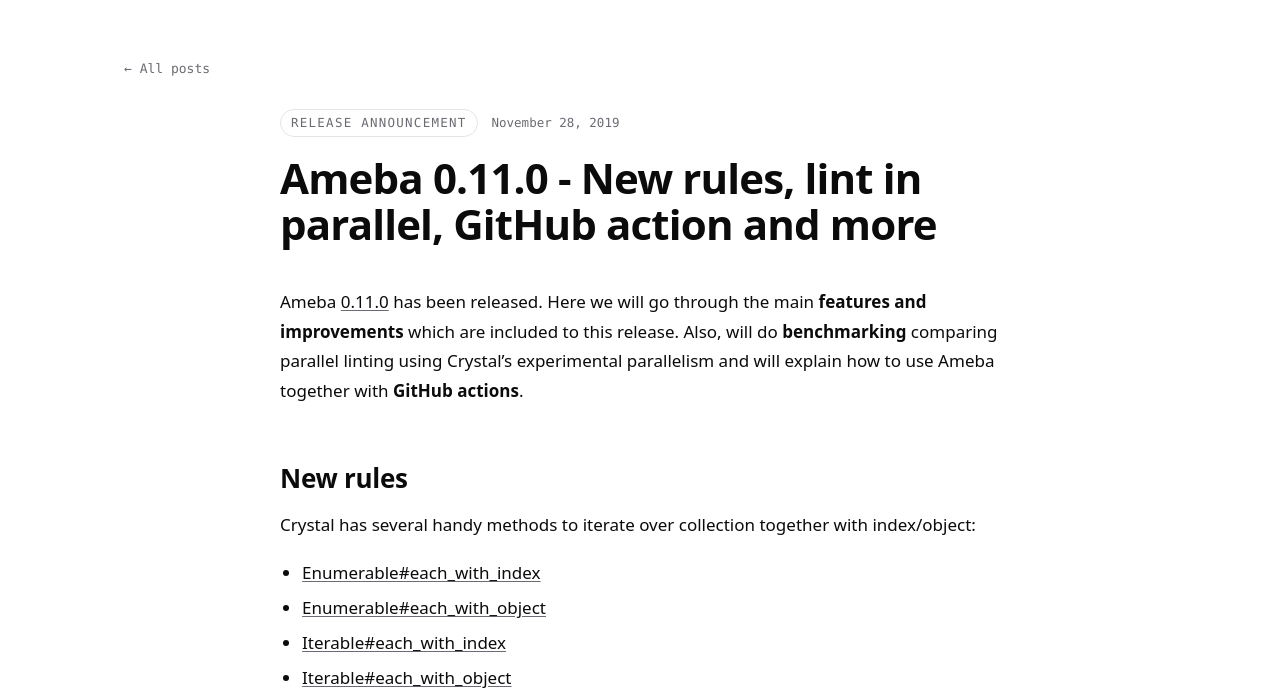
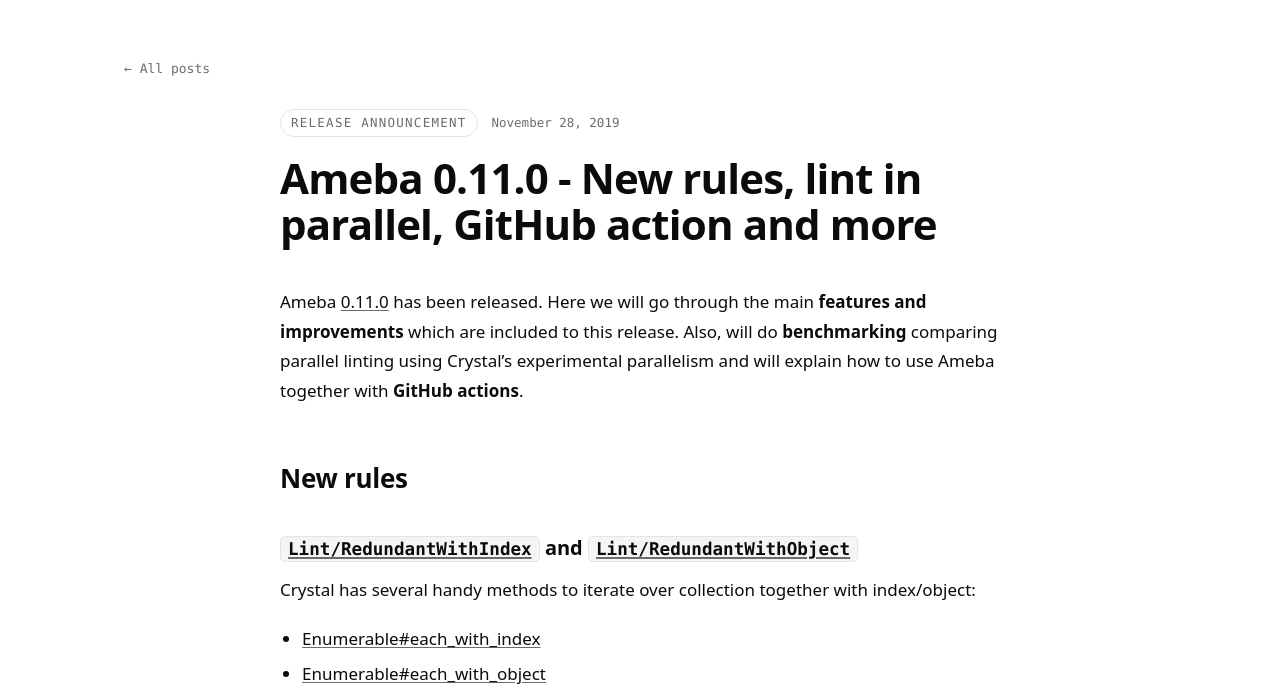
Before and after one commit to crystal-ameba/crystal-ameba.github.io, an Astro site: page /blog/release-v0-11-0 in a window 1280 px wide. Shown: the part 62-755 px from the top of the page. Built offline with nearby package versions, Linux system fonts and the light colour scheme; Astro itself is replaced by a stand-in of ours.

Commit message:
Update release-v0-11-0.md

```diff
--- a/src/content/blog/release-v0-11-0.md
+++ b/src/content/blog/release-v0-11-0.md
@@ -14,6 +14,8 @@
 with **GitHub actions**.
 
 ## New rules
+
+### [`Lint/RedundantWithIndex`](/ameba/0.11.0/Ameba/Rule/Lint/RedundantWithIndex.html) and [`Lint/RedundantWithObject`](/ameba/0.11.0/Ameba/Rule/Lint/RedundantWithObject.html)
 
 Crystal has several handy methods to iterate over collection together with
 index/object:
@@ -42,7 +44,7 @@
 end
 
 collection.each_with_index do |e, _|
- puts e
+  puts e
 end
 
 collection.each_with_object(0) do |e|
```
